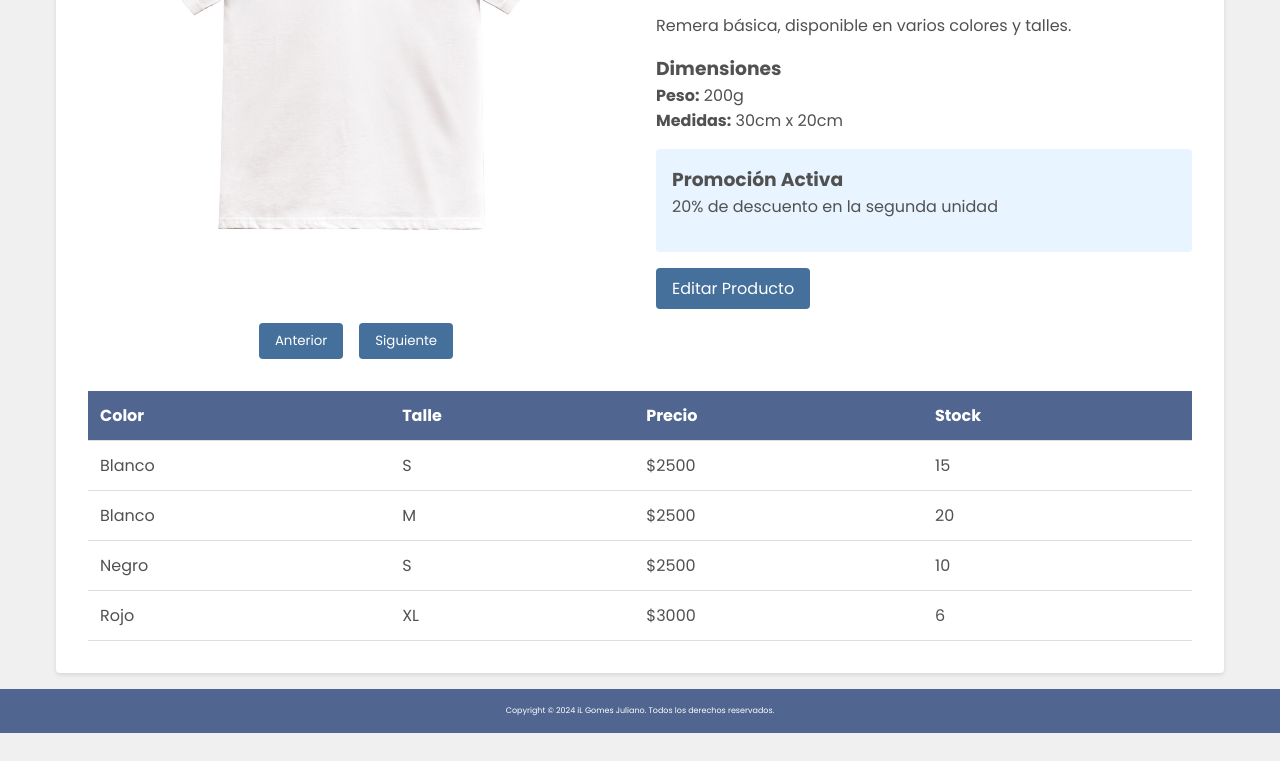
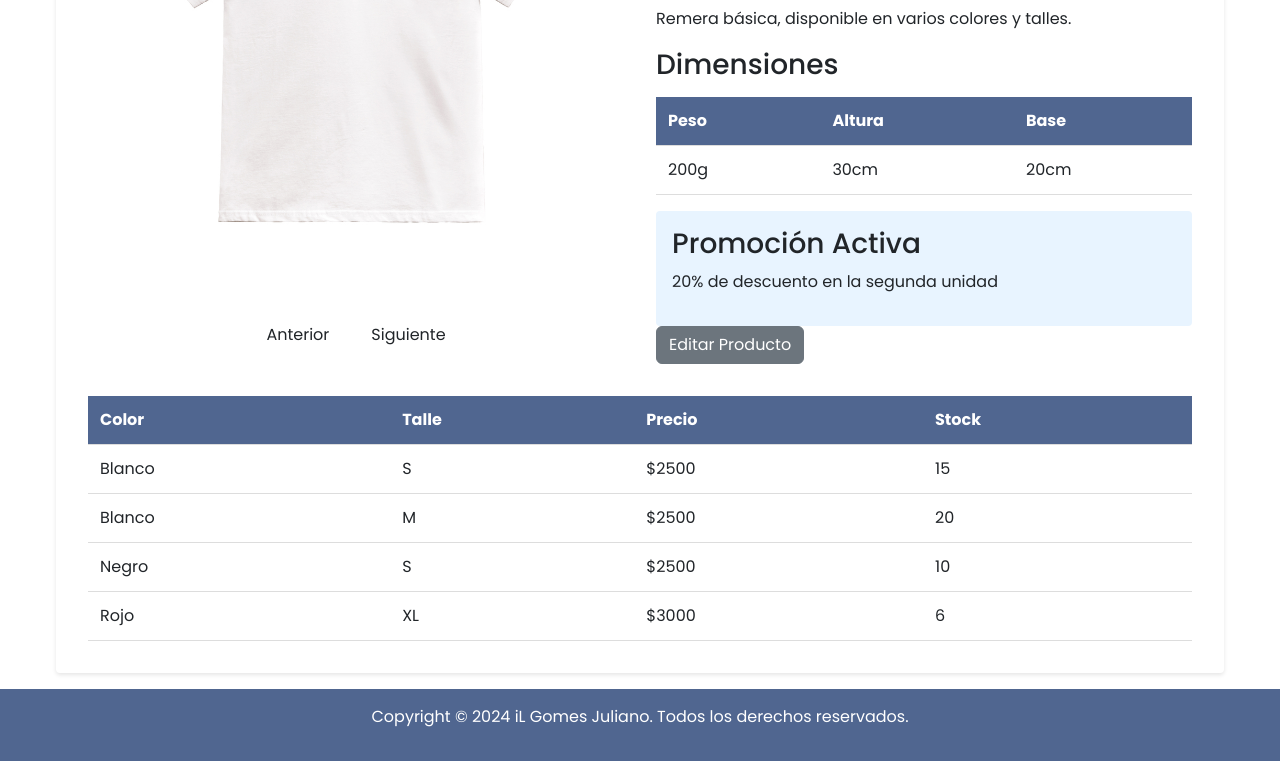
Before and after one commit to shulii1/proyectoIPN.JulianoG, a plain HTML site: page details.html in a window 1280 px wide. Shown: the part 343-1104 px from the top of the page. Before the commit the page ends 1076 px from the top, so only its background shows below. Drawn offline with nearby package versions, Linux system fonts and the light colour scheme.

Commit message:
FeedBack (a medias)

```diff
--- a/details.html
+++ b/details.html
@@ -12,7 +12,7 @@
     <link
         href="https://fonts.googleapis.com/css2?family=Poppins:ital,wght@0,100;0,200;0,300;0,400;0,500;0,600;0,700;0,800;0,900;1,100;1,200;1,300;1,400;1,500;1,600;1,700;1,800;1,900&display=swap"
         rel="stylesheet">
-
+    <link href="https://cdnjs.cloudflare.com/ajax/libs/bootstrap/5.3.2/css/bootstrap.min.css" rel="stylesheet">
 </head>
 
 <body>
@@ -29,8 +29,8 @@
                         <img src="./resources/img/remera 3.jpg" alt="Producto" class="gallery-image">
                     </div>
                     <div class="gallery-controls">
-                        <button class="btn" onclick="prevImage()">Anterior</button>
-                        <button class="btn" onclick="nextImage()">Siguiente</button><!-- No me funciona la funcion que copie de google-->
+                        <button class="btn">Anterior</button>
+                        <button class="btn">Siguiente</button>
                     </div>
                 </div>
 
@@ -50,8 +50,22 @@
 
                     <div class="dimensions">
                         <h3>Dimensiones</h3>
-                        <div><strong>Peso:</strong> 200g</div>
-                        <div><strong>Medidas:</strong> 30cm x 20cm</div>
+                        <table class="variants-table">
+                        <thead>
+                            <tr>
+                                <th>Peso</th>
+                                <th>Altura</th>
+                                <th>Base</th>
+                            </tr>
+                        </thead>
+                        <tbody>
+                            <tr>
+                                <td>200g</td>
+                                <td>30cm</td>
+                                <td>20cm</td>
+                            </tr>
+                        </tbody>
+                        </table>
                     </div>
 
                     <div class="promotions">
@@ -59,8 +73,7 @@
                         <p>20% de descuento en la segunda unidad</p>
                     </div>
 
-                    <a href="edition.html" class="btn"
-                        style="display: inline-block; margin-top: 1rem;"><!--JG: Estilos en linea porque me dio fiaca, perdon-->
+                    <a href="edition.html" class="btn btn-secondary">
                         Editar Producto
                     </a>
                 </div>
@@ -107,6 +120,8 @@
     <footer>
         <p>Copyright © 2024 iL Gomes Juliano. Todos los derechos reservados.</p>
     </footer>
+    <script src="https://cdnjs.cloudflare.com/ajax/libs/jquery/3.7.1/jquery.min.js"></script>
+    <script src="https://cdnjs.cloudflare.com/ajax/libs/bootstrap/5.3.2/js/bootstrap.bundle.min.js"></script>
 </body>
 
 </html>
--- a/resources/css/edition.css
+++ b/resources/css/edition.css
@@ -40,6 +40,14 @@
     cursor: pointer;
 }
 
+.btn {
+    padding: 0.5rem 1rem;
+    border: none;
+    border-radius: 4px;
+    cursor: pointer;
+    color: white;
+    background-color: var(--accent-color);
+}
 .btn-primary {
     background-color: var(--accent-color);
 }
@@ -50,6 +58,11 @@
 
 .btn-danger {
     background: #dc3545;
+}
+
+#editProduct{
+    display: inline-block;
+    margin-top: 1rem;
 }
 
 table {
@@ -75,4 +88,4 @@ th {
     .form-grid {
         grid-template-columns: 1fr;
     }
-} /*JG: Mostre las 2 columnas en una sola al alcanzar el tamaño de pantalla de celular*/
+}
--- a/resources/css/search.css
+++ b/resources/css/search.css
@@ -116,4 +116,6 @@
     .btn {
         width: 100%;
     }
+
+
 }
--- a/resources/css/styles.css
+++ b/resources/css/styles.css
@@ -24,6 +24,12 @@ JG: no se me aplican las fuentes de la carpeta de "fonts"
 body {
     background-color: var(--secondary-color);
     color: var(--text-color);
+    width: 100vmax;
+}
+
+a{
+    text-decoration: none;
+    color: var(--text-color);
 }
 
 header {
@@ -44,9 +50,11 @@ main {
 footer {
     background-color: var(--primary-color);
     padding: 1rem;
-    font-size: 8px;
+    font-size: 1rem;
     text-align: center;
     color: #FFF;
+    bottom: 0;
+    width: 100vw;
 }
 
 .btn{
```
Also changed, not shown: edition.html (+4 -1 lines), index.html (+14 -7 lines).
